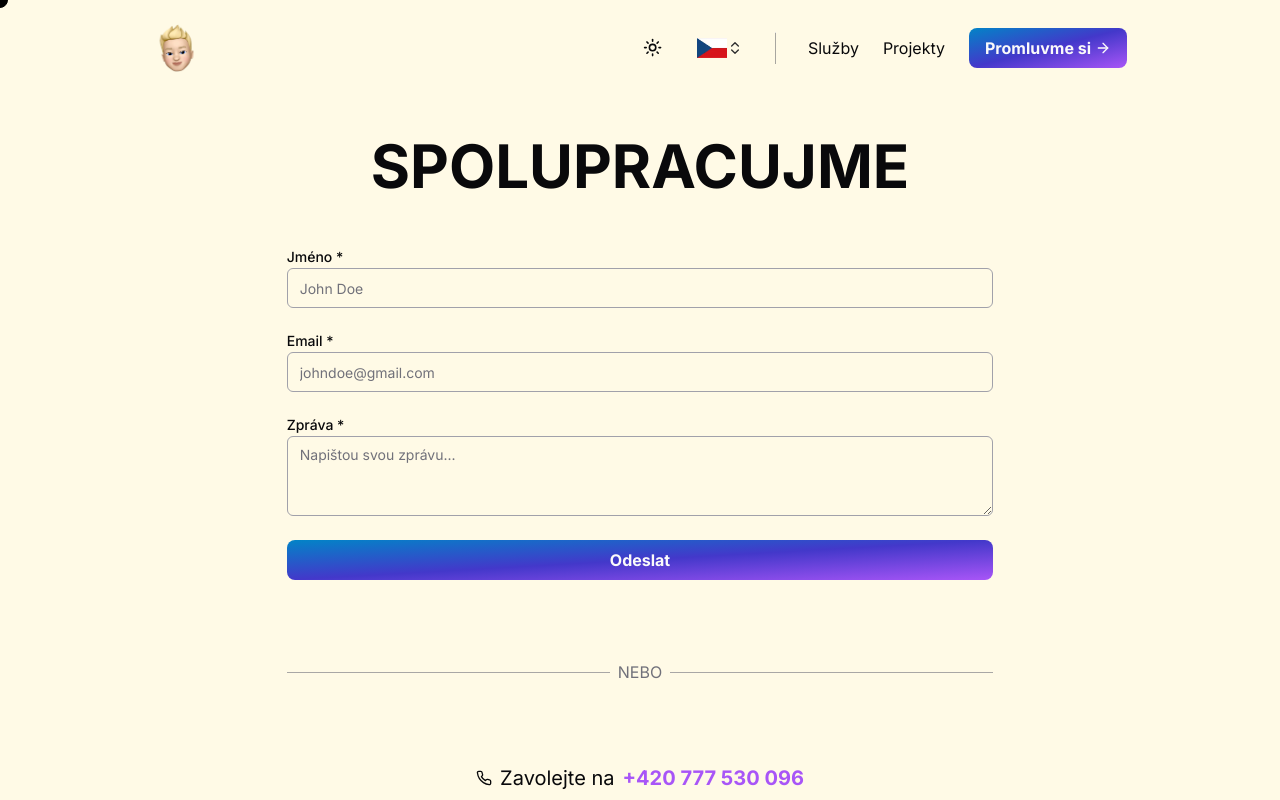
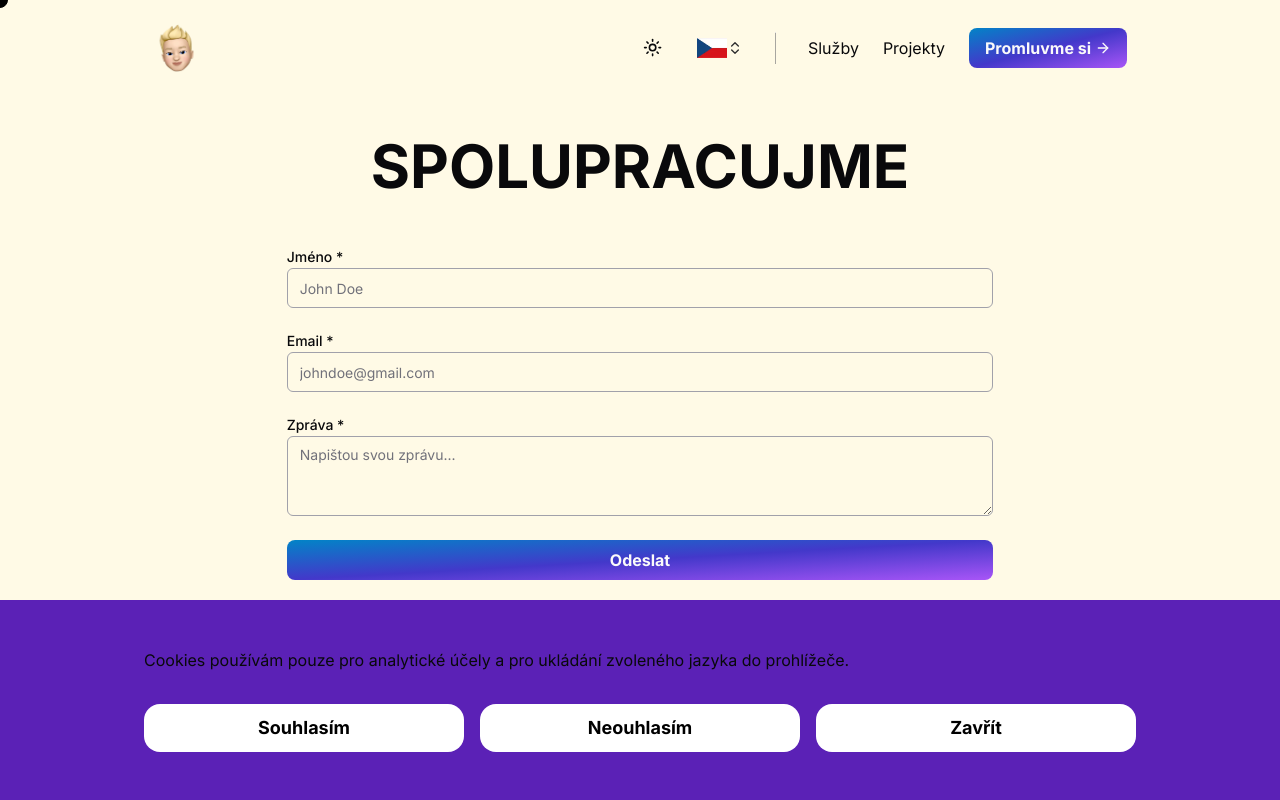
Before and after one commit to ton1czech/baudys, a Next.js app: page /contact in a window 1280 px wide. Shown: the top 800 px of the page. Built offline with nearby package versions, Linux system fonts and the light colour scheme.

Commit message:
🎁NEW: cookies settings panel

```diff
--- a/app/layout.tsx
+++ b/app/layout.tsx
@@ -1,14 +1,14 @@
 import type { Metadata, Viewport } from 'next'
 import { Inter } from 'next/font/google'
-import './globals.css'
 import { cn } from '@/lib/utils'
 import { Navbar } from '@/components/navbar/navbar'
 import { ThemeProvider } from '@/providers/theme-provider'
 import { Cursor } from '@/components/cursor'
 import { Footer } from '@/components/footer/footer'
 import ToasterProvider from '@/providers/toaster-provider'
-import Script from 'next/script'
 import { siteConfig } from '@/config/site'
+import './globals.css'
+import { Cookies } from '@/components/cookies'
 
 const inter = Inter({ subsets: ['latin'] })
 
@@ -47,25 +47,12 @@ export default function Layout({ children }: { children: React.ReactNode }) {
         >
           <ToasterProvider />
           <Cursor />
+          <Cookies />
 
           <Navbar />
           {children}
           <Footer />
         </ThemeProvider>
-
-        <Script
-          async
-          src={`https://www.googletagmanager.com/gtag/js?id=${process.env.NEXT_PUBLIC_GTAG}`}
-        ></Script>
-        <Script id='gtag'>
-          {`
-             window.dataLayer = window.dataLayer || [];
-             function gtag(){dataLayer.push(arguments);}
-             gtag('js', new Date());
-
-             gtag('config', '${process.env.NEXT_PUBLIC_GTAG}');
-          `}
-        </Script>
       </body>
     </html>
   )
--- /dev/null
+++ b/components/cookies.tsx
@@ -0,0 +1,103 @@
+'use client'
+
+import { useCookies } from '@/store/use-cookies'
+import { useLanguage } from '@/store/use-language'
+import { Button } from './ui/button'
+import { useEffect } from 'react'
+import { Container } from './container'
+import { X } from 'lucide-react'
+import { AnimatePresence, motion } from 'framer-motion'
+import { useCursor } from '@/store/use-cursor'
+
+export const Cookies = () => {
+  const { language } = useLanguage()
+  const { setIsHovering, setIsNotHovering } = useCursor()
+  const {
+    isOpen,
+    openCookies,
+    closeCookies,
+    closeCookiesPermanently,
+    setCookiesEnabled,
+  } = useCookies()
+
+  const handleSubmit = () => {
+    setCookiesEnabled()
+    closeCookiesPermanently()
+  }
+
+  useEffect(() => {
+    if (!document.cookie.includes('cookiesClosed')) {
+      openCookies()
+    }
+  }, [openCookies])
+
+  return (
+    <AnimatePresence>
+      {isOpen && (
+        <motion.div
+          key='cookies'
+          initial={{ opacity: 0, scaleY: 0.5 }}
+          animate={{
+            opacity: 1,
+            scaleY: 1,
+
+            transition: {
+              duration: 0.2,
+              ease: [0.82, 0, 0.19, 0],
+            },
+          }}
+          exit={{
+            opacity: 0,
+            transition: {
+              duration: 0.2,
+              ease: [0.22, 1, 0.36, 1],
+            },
+          }}
+          transition={{ delay: 0.1 }}
+          className='bg-violet-800 fixed w-screen left-0 bottom-0 z-[999] origin-bottom'
+        >
+          <Container className='relative flex flex-col gap-8 py-4 lg:py-12'>
+            <h3>
+              {language === 'cs' &&
+                'Cookies používám pouze pro analytické účely a pro ukládání zvoleného jazyka do prohlížeče.'}
+              {language === 'en' &&
+                'I only use cookies for analytical purposes and to store the selected language in the browser.'}
+            </h3>
+            <div className='flex flex-col md:flex-row gap-4'>
+              <Button
+                onMouseEnter={setIsHovering}
+                onMouseLeave={setIsNotHovering}
+                onClick={() => {
+                  setCookiesEnabled()
+                  closeCookiesPermanently()
+                }}
+                className='bg-white rounded-2xl py-6 text-lg text-black hover:bg-zinc-100 w-full font-bold'
+              >
+                {language === 'cs' && 'Souhlasím'}
+                {language === 'en' && 'Agree'}
+              </Button>
+              <Button
+                onMouseEnter={setIsHovering}
+                onMouseLeave={setIsNotHovering}
+                onClick={closeCookiesPermanently}
+                className='bg-white rounded-2xl py-6 text-lg text-black hover:bg-zinc-100 w-full font-bold'
+              >
+                {language === 'cs' && 'Neouhlasím'}
+                {language === 'en' && 'Disagree'}
+              </Button>
+              <Button
+                onMouseEnter={setIsHovering}
+                onMouseLeave={setIsNotHovering}
+                onClick={closeCookies}
+                className='bg-white rounded-2xl py-6 text-lg text-black hover:bg-zinc-100 w-full font-bold'
+              >
+                {language === 'cs' && 'Zavřít'}
+                {language === 'en' && 'Close'}
+              </Button>
+            </div>
+          </Container>
+        </motion.div>
+      )}
+    </AnimatePresence>
+  )
+}
```
